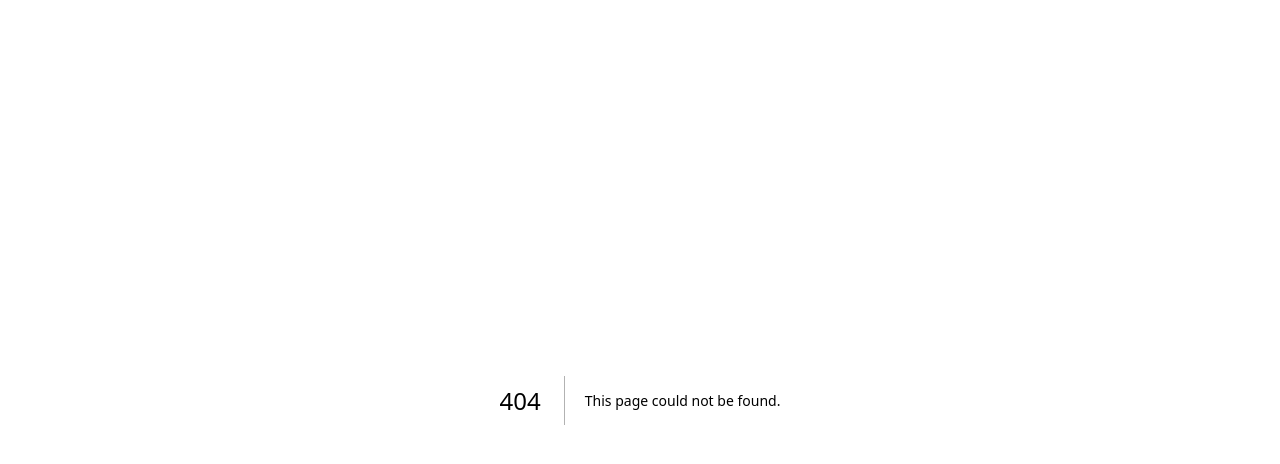
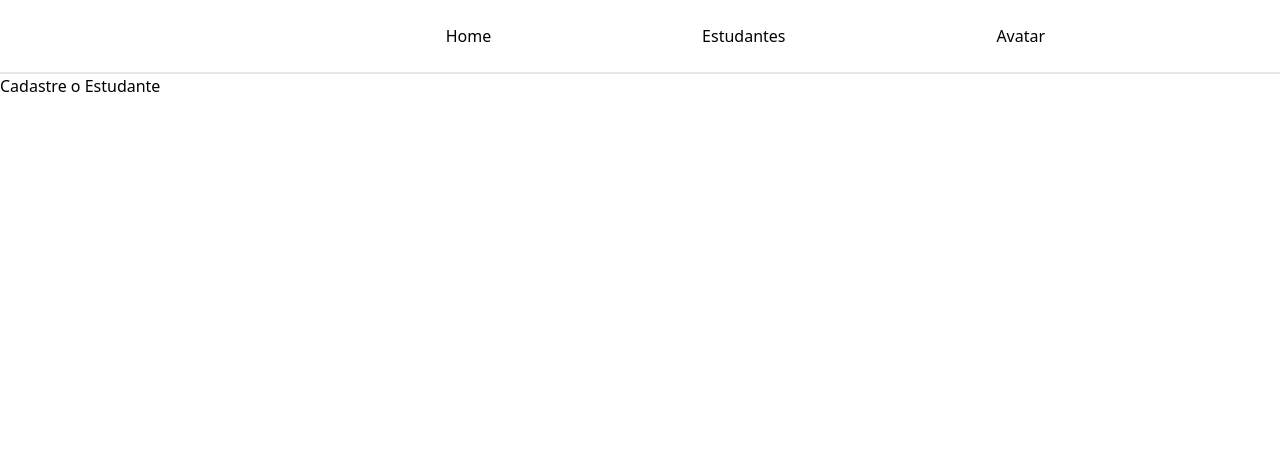
Before and after one commit to KingBonfante/devweb2024, a Next.js app: page /admin/student in a window 1280 px wide. Before the commit this address had no page. Shown: the top 464 px of the page. Built offline with nearby package versions, Linux system fonts and the light colour scheme.

Commit message:
feat: dashboard

```diff
--- /dev/null
+++ b/app/admin/components/NavBar.tsx
@@ -0,0 +1,10 @@
+export default function NavBar(){
+    return(
+        <div className="flex justify-evenly p-6 border-b-2">
+            <a href="Logo"></a>
+            <a href="/admin">Home</a>
+            <a href="/admin/student">Estudantes</a>
+            <h1>Avatar</h1>
+        </div>
+    )
+}
--- a/app/admin/layout.tsx
+++ b/app/admin/layout.tsx
@@ -1,12 +1,17 @@
-export default function RootLayout({
+import NavBar from "./components/NavBar";
+
+export default function AdminLayout({
     children,
   }: Readonly<{
     children: React.ReactNode;
   }>) {
     return (
         <html lang="en">
-            <body className="bg-green">
-                {children}
+            <body>
+                <div>
+                    <NavBar/>
+                    {children}
+                </div>
             </body>
         </html>
     );
--- /dev/null
+++ b/app/admin/student/page.tsx
@@ -0,0 +1,5 @@
+export default function Student(){
+    return(
+        <h1>Cadastre o Estudante</h1>
+    )
+}
```
